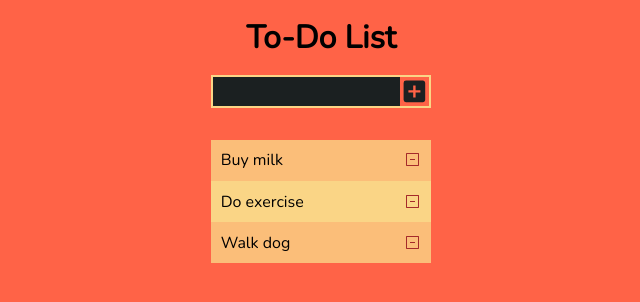
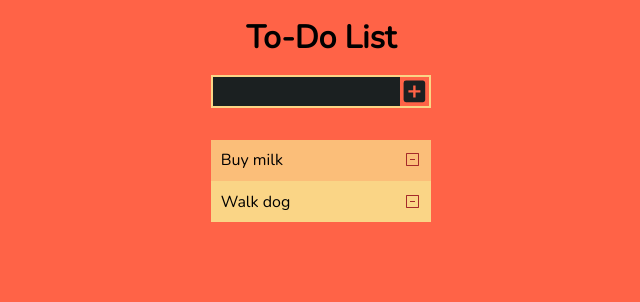
Before and after one commit to GSKang94/React-To-Do, a React (Create React App) app: page / in a window 1280 px wide. Shown: the top 302 px of the page, without its empty margins (319-959 px from the left). Built offline with nearby package versions, Linux system fonts and the light colour scheme.

Commit message:
Added new task animation

```diff
--- a/package.json
+++ b/package.json
@@ -9,9 +9,9 @@
     "node-sass": "^5.0.0",
     "react": "^17.0.2",
     "react-dom": "^17.0.2",
-    "react-flip-move": "^3.0.4",
     "react-icons": "^4.2.0",
     "react-scripts": "4.0.3",
+    "react-transition-group": "^1.2.1",
     "uniqid": "^5.3.0",
     "web-vitals": "^1.1.1"
   },
--- a/src/App.js
+++ b/src/App.js
@@ -8,8 +8,7 @@ class App extends Component {
     super();
     this.state = {
       task: "",
-      taskList: ["Buy milk", "Do exercise", "Walk dog"],
-      taskNumber: 0,
+      taskList: ["Buy milk", "Walk dog"],
     };
     this.handleChange = this.handleChange.bind(this);
     this.handleSubmit = this.handleSubmit.bind(this);
--- a/src/App.scss
+++ b/src/App.scss
@@ -2,7 +2,6 @@
 * {
   margin: 0;
   padding: 0;
-  -webkit-box-sizing: border-box;
   -moz-box-sizing: border-box;
   box-sizing: border-box;
   scroll-behavior: smooth;
@@ -86,3 +85,41 @@ form {
   animation-duration: 1s;
   animation-fill-mode: both;
 }
+
+@keyframes bounceInUp {
+  from,
+  60%,
+  75%,
+  90%,
+  to {
+    animation-timing-function: cubic-bezier(0.215, 0.61, 0.355, 1);
+  }
+
+  from {
+    opacity: 0;
+    transform: translate3d(0, 3000px, 0);
+  }
+
+  60% {
+    opacity: 1;
+    transform: translate3d(0, -20px, 0);
+  }
+
+  75% {
+    transform: translate3d(0, 10px, 0);
+  }
+
+  90% {
+    transform: translate3d(0, -5px, 0);
+  }
+
+  to {
+    transform: translate3d(0, 0, 0);
+  }
+}
+
+.bounceInUp {
+  animation-name: bounceInUp;
+  animation-duration: 1s;
+  animation-fill-mode: both;
+}
--- a/src/Components/ListItems.js
+++ b/src/Components/ListItems.js
@@ -2,7 +2,7 @@ import { VscDiffRemoved } from "react-icons/vsc";
 
 const ListItems = ({ task, deleteTask, index }) => {
   return (
-    <li>
+    <li className="bounceInUp">
       {task}
       <VscDiffRemoved
         id={index} //TO make splice work
--- a/src/Components/ToDoList.js
+++ b/src/Components/ToDoList.js
@@ -1,16 +1,10 @@
 import ListItems from "./ListItems";
-import uniqid from "uniqid";
 
 function ToDoList({ taskList, deleteTask }) {
   return (
     <ol className="ToDoList">
       {taskList.map((task, i) => (
-        <ListItems
-          key={uniqid()}
-          task={task}
-          index={i}
-          deleteTask={deleteTask}
-        />
+        <ListItems key={i} task={task} index={i} deleteTask={deleteTask} />
       ))}
     </ol>
   );
```
Also changed, not shown: 1 other file (tests, documents, lock files or other folders).
